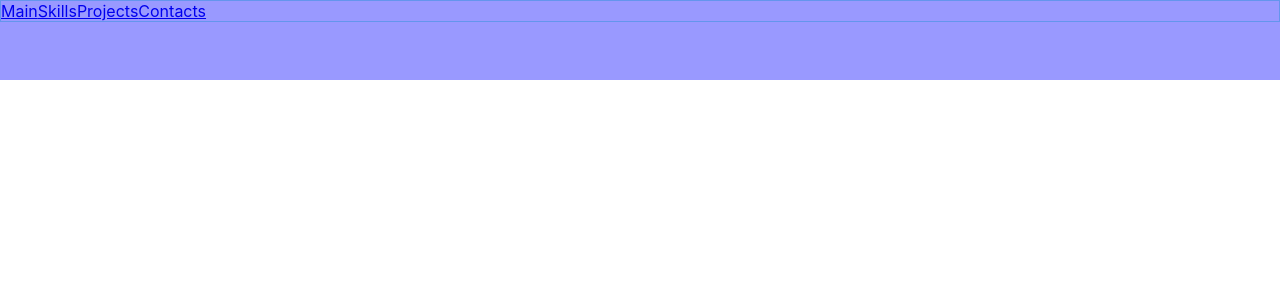
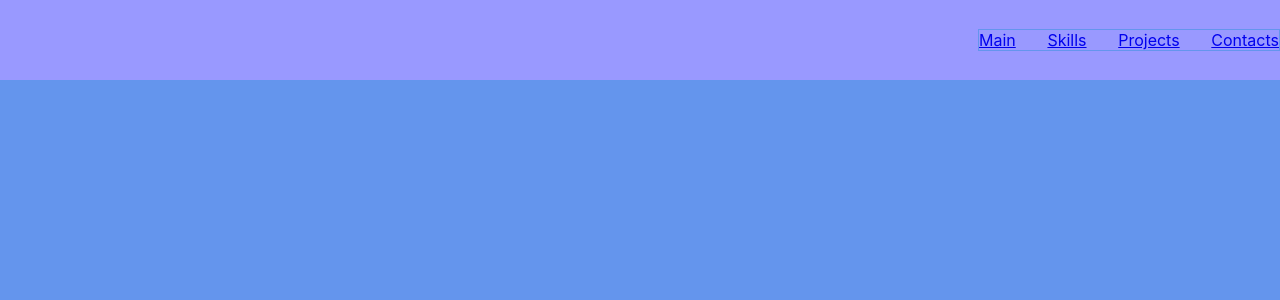
Before and after one commit to FilimonovKostya/Portfolio, a React (Create React App) app: page / in a window 1280 px wide. Shown: the top 300 px of the page. Built offline with nearby package versions, Linux system fonts and the light colour scheme.

Commit message:
Main.tsx

```diff
--- a/src/App.tsx
+++ b/src/App.tsx
@@ -1,12 +1,13 @@
 import React from 'react';
 import './App.css';
 import {Header} from "./Header/Header";
+import {Main} from "./Main/Main";
 
 function App() {
     return (
         <div className="App">
             <Header/>
-
+            <Main/>
         </div>
     );
 }
--- a/src/Header/Header.module.css
+++ b/src/Header/Header.module.css
@@ -1,4 +1,7 @@
 .header{
     height: 80px;
     background: #9999ff;
+    display: flex;
+    justify-content: flex-end;
+    align-items: center;
 }
--- /dev/null
+++ b/src/Main/Main.module.css
@@ -0,0 +1,4 @@
+.mainBlock{
+    height: 100vh;
+    background: cornflowerblue;
+}
--- /dev/null
+++ b/src/Main/Main.tsx
@@ -0,0 +1,9 @@
+import React from "react";
+import style from './Main.module.css'
+
+
+export const Main = () => {
+    return <div className={style.mainBlock}>
+
+    </div>
+}
--- a/src/Nav/Nav.module.css
+++ b/src/Nav/Nav.module.css
@@ -1,3 +1,6 @@
 .nav{
     border: 1px solid cornflowerblue;
+    width: 300px;
+    display: flex;
+    justify-content: space-between;
 }
```
